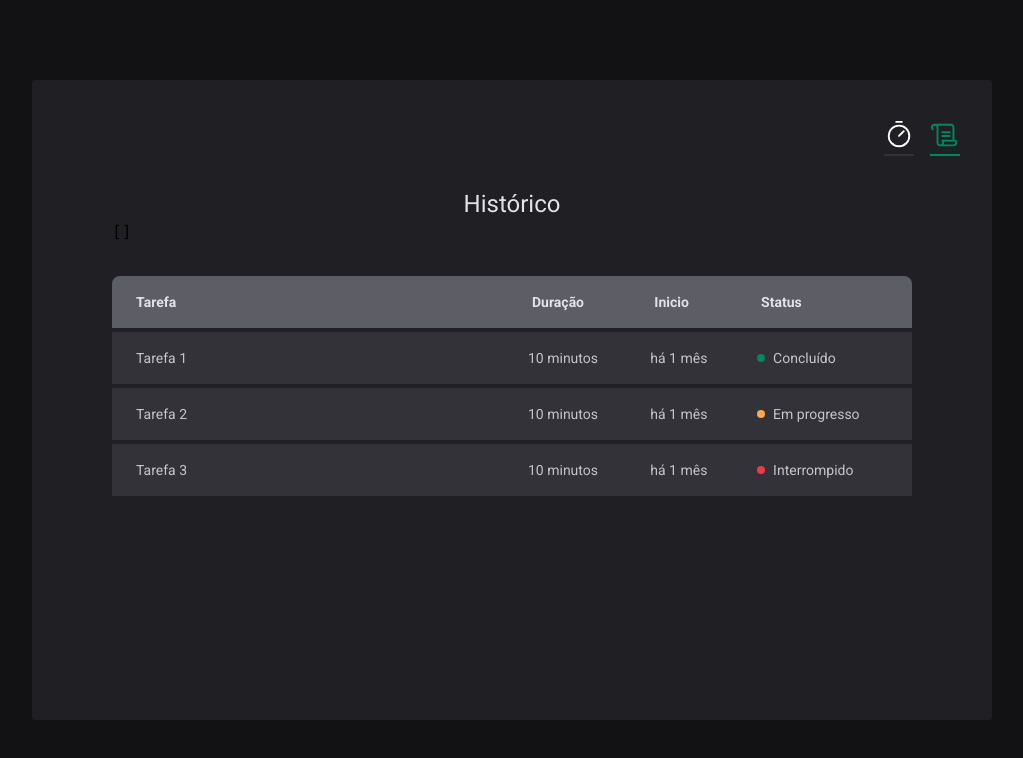
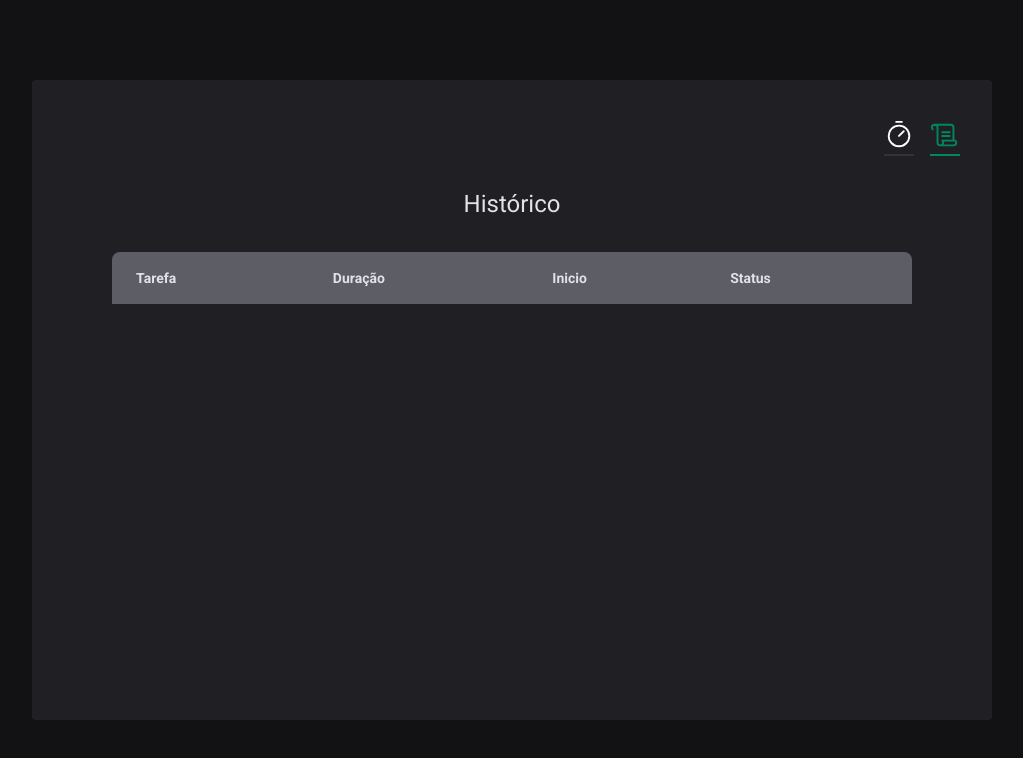
Before and after one commit to CarlosLonghi/Pomodoro, a React (Vite) app: page /history in a window 1280 px wide. Shown: the top 758 px of the page, without its empty margins (128-1151 px from the left). Built offline with nearby package versions, Linux system fonts and the light colour scheme.

Commit message:
feat: use Context in History

```diff
--- a/src/pages/History.tsx
+++ b/src/pages/History.tsx
@@ -1,4 +1,6 @@
 import { useContext } from 'react'
+import { formatDistanceToNow } from 'date-fns'
+import { ptBR } from 'date-fns/locale'
 import { StatusTask } from '../components/StatusTask'
 import { CyclesContext } from '../contexts/CyclesContext'
 
@@ -7,8 +9,6 @@
   return (
     <main className="flex-1 px-12 py-8 flex flex-col">
       <h1 className="text-2xl text-gray-100 text-center">Histórico</h1>
-
-      <pre>{JSON.stringify(cycles, null, 2)}</pre>
 
       <div className="flex-1 overflow-auto mt-8">
         <table className="w-full border-collapse">
@@ -22,26 +22,25 @@
           </thead>
 
           <tbody>
-            <tr>
-              <td>Tarefa 1</td>
-              <td>10 minutos</td>
-              <td>há 1 mês</td>
-              <StatusTask complete />
-            </tr>
-
-            <tr>
-              <td>Tarefa 2</td>
-              <td>10 minutos</td>
-              <td>há 1 mês</td>
-              <StatusTask progress />
-            </tr>
-
-            <tr>
-              <td>Tarefa 3</td>
-              <td>10 minutos</td>
-              <td>há 1 mês</td>
-              <StatusTask interrupt />
-            </tr>
+            {cycles.map((cycle) => {
+              return (
+                <tr key={cycle.id}>
+                  <td>{cycle.task}</td>
+                  <td>{cycle.minutesAmount} minutos</td>
+                  <td>
+                    {formatDistanceToNow(cycle.startDate, {
+                      addSuffix: true,
+                      locale: ptBR,
+                    })}
+                  </td>
+                  {cycle.finishedDate && <StatusTask complete />}
+                  {cycle.interruptedDate && <StatusTask interrupt />}
+                  {!cycle.finishedDate && !cycle.interruptedDate && (
+                    <StatusTask progress />
+                  )}
+                </tr>
+              )
+            })}
           </tbody>
         </table>
       </div>
```
